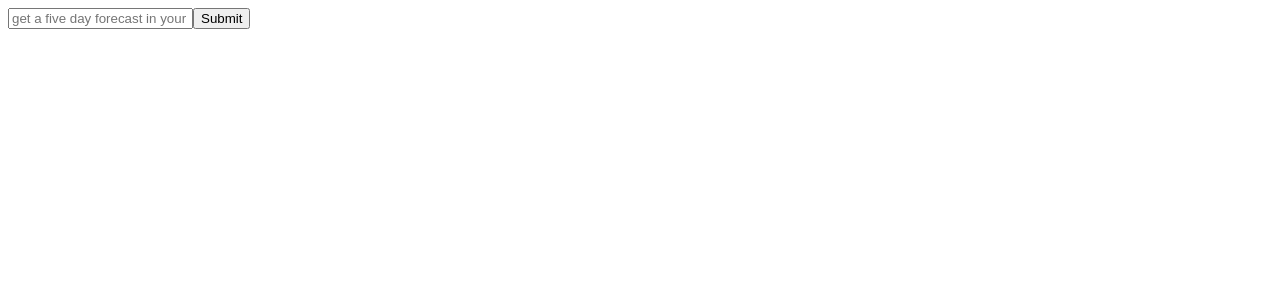
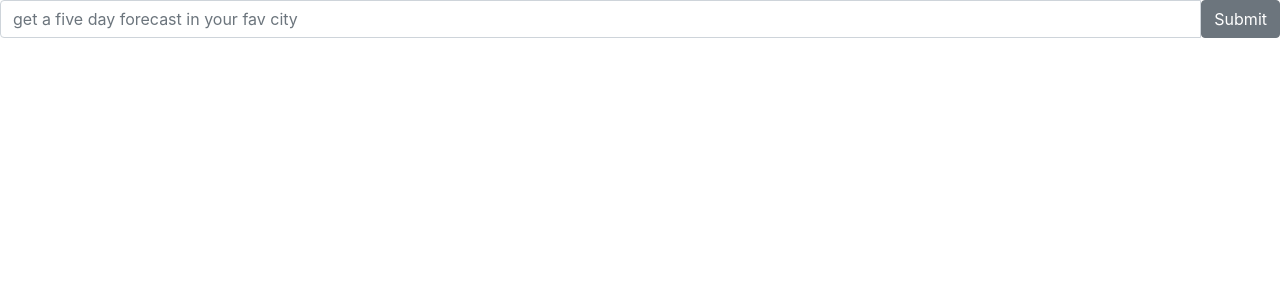
Before and after one commit to jinmc/react_weather_chart, a React (Create React App) app: page / in a window 1280 px wide. Shown: the top 300 px of the page. Built offline with nearby package versions, Linux system fonts and the light colour scheme.

Commit message:
add bootstrap and preventdefault when submitting form

```diff
--- a/public/index.html
+++ b/public/index.html
@@ -15,6 +15,7 @@
       user's mobile device or desktop. See https://developers.google.com/web/fundamentals/web-app-manifest/
     -->
     <link rel="manifest" href="%PUBLIC_URL%/manifest.json" />
+    <link rel="stylesheet" href="https://cdn.jsdelivr.net/npm/bootstrap@4.6.0/dist/css/bootstrap.min.css" integrity="sha384-B0vP5xmATw1+K9KRQjQERJvTumQW0nPEzvF6L/Z6nronJ3oUOFUFpCjEUQouq2+l" crossorigin="anonymous">
     <!--
       Notice the use of %PUBLIC_URL% in the tags above.
       It will be replaced with the URL of the `public` folder during the build.
--- a/src/containers/search_bar.js
+++ b/src/containers/search_bar.js
@@ -5,15 +5,21 @@ export default class SearchBar extends Component {
         super(props);
 
         this.state = { term: ''};
+        this.onInputChange = this.onInputChange.bind(this);
     }
 
     onInputChange(event) {
+        console.log(event.target.value);
+        this.setState({term: event.target.value});
+    }
 
+    onFormSubmit(event) {
+        event.preventDefault();
     }
 
     render() {
         return (
-            <form className="input-group">
+            <form onSubmit={this.onFormSubmit} className="input-group">
                 <input
                     placeholder="get a five day forecast in your fav city"
                     className="form-control"
```
